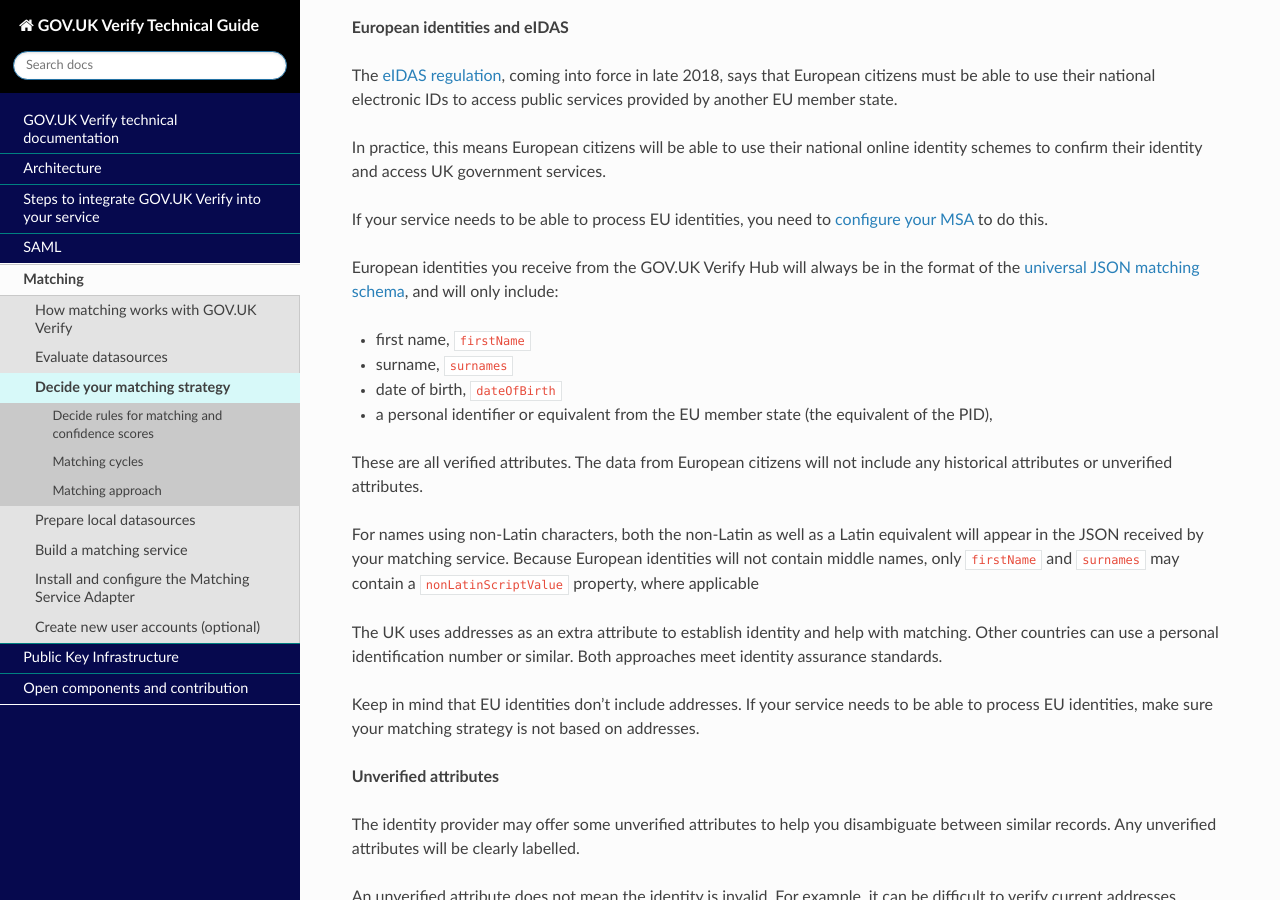
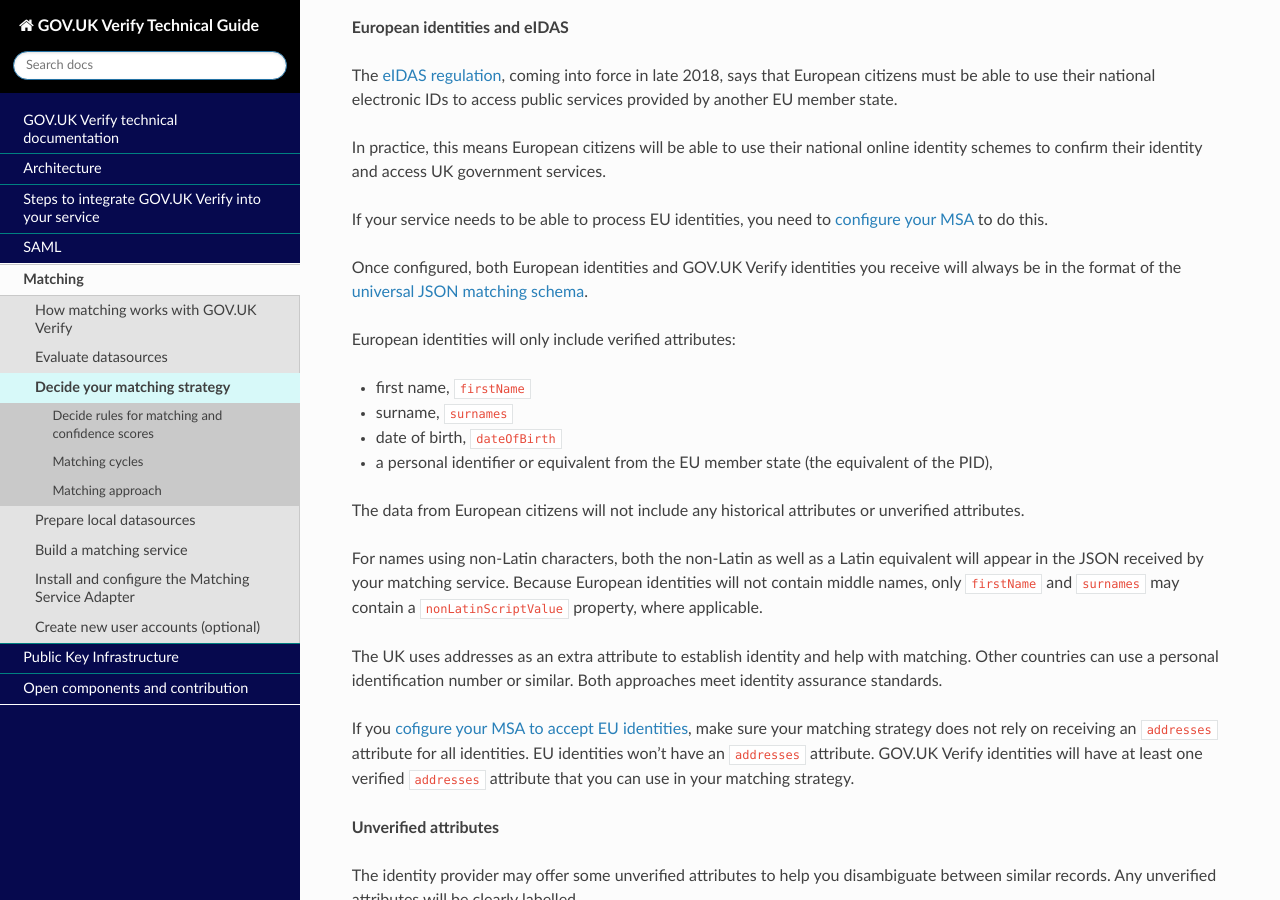
Before and after one commit to alphagov/rp-onboarding-tech-docs, a Sphinx documentation site: the page built from source/pages/matching/matchingstrategy.rst, in a window 1280 px wide and 900 px high, scrolled down 3737 px. Built offline with Sphinx 7.4.7 and the Read the Docs theme 2.0.0, drawn with Linux system fonts in a browser that asks for light colours; nearby versions of some CDN libraries; pages that are not in the unit, such as notebooks, are missing from menus; comment, search, counter and statistics services are not loaded.

Commit message:
Rephrased advice for matching strategy
In `matchingstrategy.rst` under *European identities and eIDAS*
 - the matching strategy should not expect an `addresses` attribute
 - EU identities will never have an `addresses` attribute
 - Verify identities will have at least one verified
`addresses` attribute which can be used for matching

Corrected typos in
 - matchingserviceadapter.rst
 - matchingstrategy.rst

```diff
--- a/source/pages/matching/matchingserviceadapter.rst
+++ b/source/pages/matching/matchingserviceadapter.rst
@@ -270,7 +270,7 @@
 11. Configure according to the needs of your service:
 
   If your service needs to consume European identities, set ``enabled: true``.
-  You also need to configure the URLs for the environments want to use, for example integration or production. Enabling your service to consume European identities also implies that it will be using :ref:`the universal JSON matching schema<JSONschema>`. The schema will apply to datasets from both European countries, as well as GOV.UK Verify identity providers.
+  You also need to configure the URLs for the environments you want to use, for example integration or production. Enabling your service to consume European identities also implies that it will be using :ref:`the universal JSON matching schema<JSONschema>`. The schema will apply to datasets from both European countries, as well as GOV.UK Verify identity providers.
 
   If if you need to disable European identities, set ``enabled: false`` in this section. This setting also implies your MSA will be using :ref:`the legacy JSON matching schema<legacyJSONschema>`.
 
--- a/source/pages/matching/matchingstrategy.rst
+++ b/source/pages/matching/matchingstrategy.rst
@@ -143,20 +143,22 @@
 
 If your service needs to be able to process EU identities, you need to :ref:`configure your MSA<msa_adapt_YAML>` to do this.
 
-European identities you receive from the GOV.UK Verify Hub will always be in the format of the :ref:`universal JSON matching schema<JSONschema>`, and will only include:
+Once configured, both European identities and GOV.UK Verify identities you receive will always be in the format of the :ref:`universal JSON matching schema<JSONschema>`.
+
+European identities will only include verified attributes:
 
 - first name, ``firstName``
 - surname, ``surnames``
 - date of birth, ``dateOfBirth``
 - a personal identifier or equivalent from the EU member state (the equivalent of the PID),
 
-These are all verified attributes. The data from European citizens will not include any historical attributes or unverified attributes.
+The data from European citizens will not include any historical attributes or unverified attributes.
 
-For names using non-Latin characters, both the non-Latin as well as a Latin equivalent will appear in the JSON received by your matching service. Because European identities will not contain middle names, only ``firstName`` and ``surnames`` may contain a ``nonLatinScriptValue`` property, where applicable
+For names using non-Latin characters, both the non-Latin as well as a Latin equivalent will appear in the JSON received by your matching service. Because European identities will not contain middle names, only ``firstName`` and ``surnames`` may contain a ``nonLatinScriptValue`` property, where applicable.
 
 The UK uses addresses as an extra attribute to establish identity and help with matching. Other countries can use a personal identification number or similar. Both approaches meet identity assurance standards.
 
-Keep in mind that EU identities don't include addresses. If your service needs to be able to process EU identities, make sure your matching strategy is not based on addresses.
+If you :ref:`cofigure your MSA to accept EU identities<msaeidas>`, make sure your matching strategy does not rely on receiving an ``addresses`` attribute for all identities. EU identities won't have an ``addresses`` attribute. GOV.UK Verify identities will have at least one verified ``addresses`` attribute that you can use in your matching strategy.
 
 
 **Unverified attributes**
```
